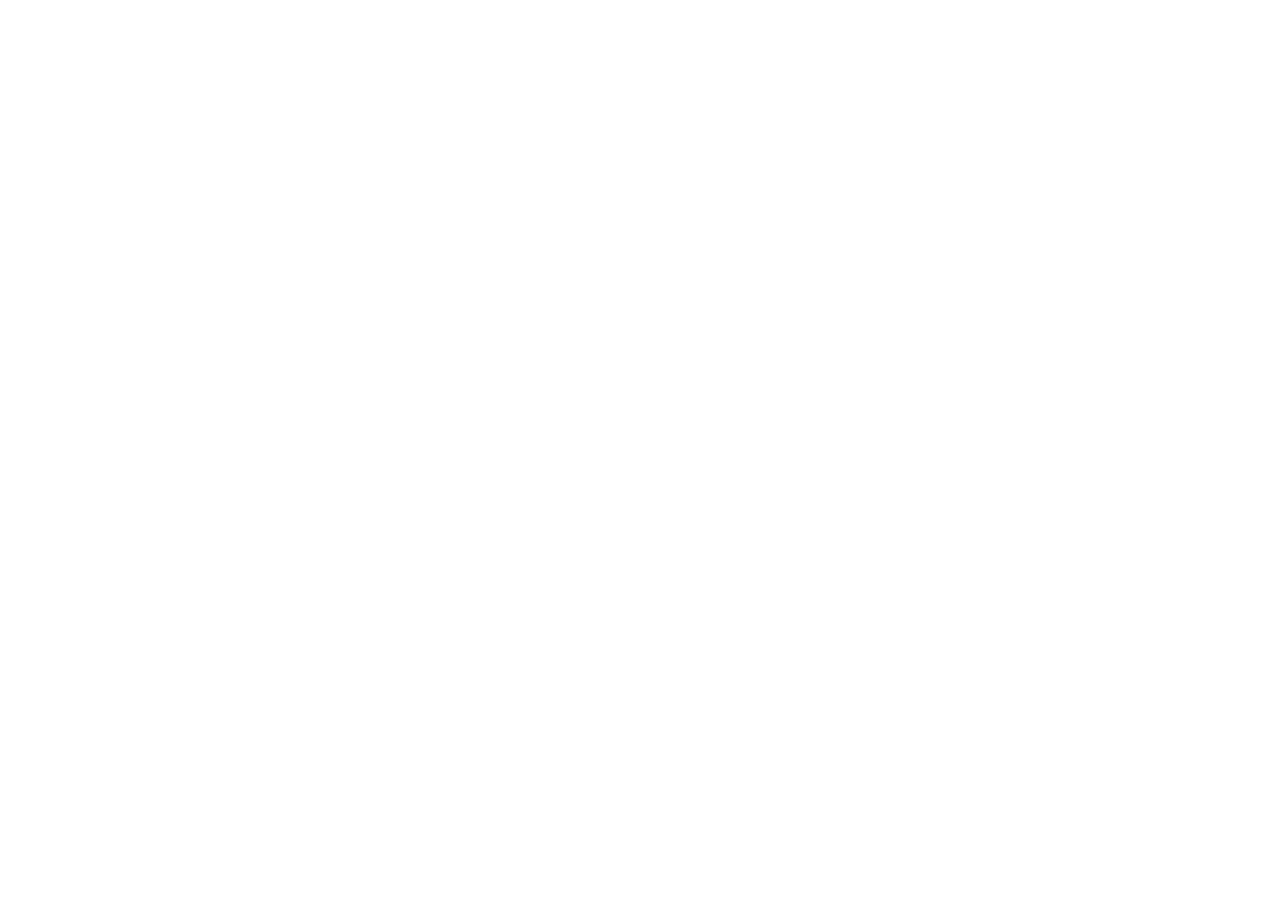
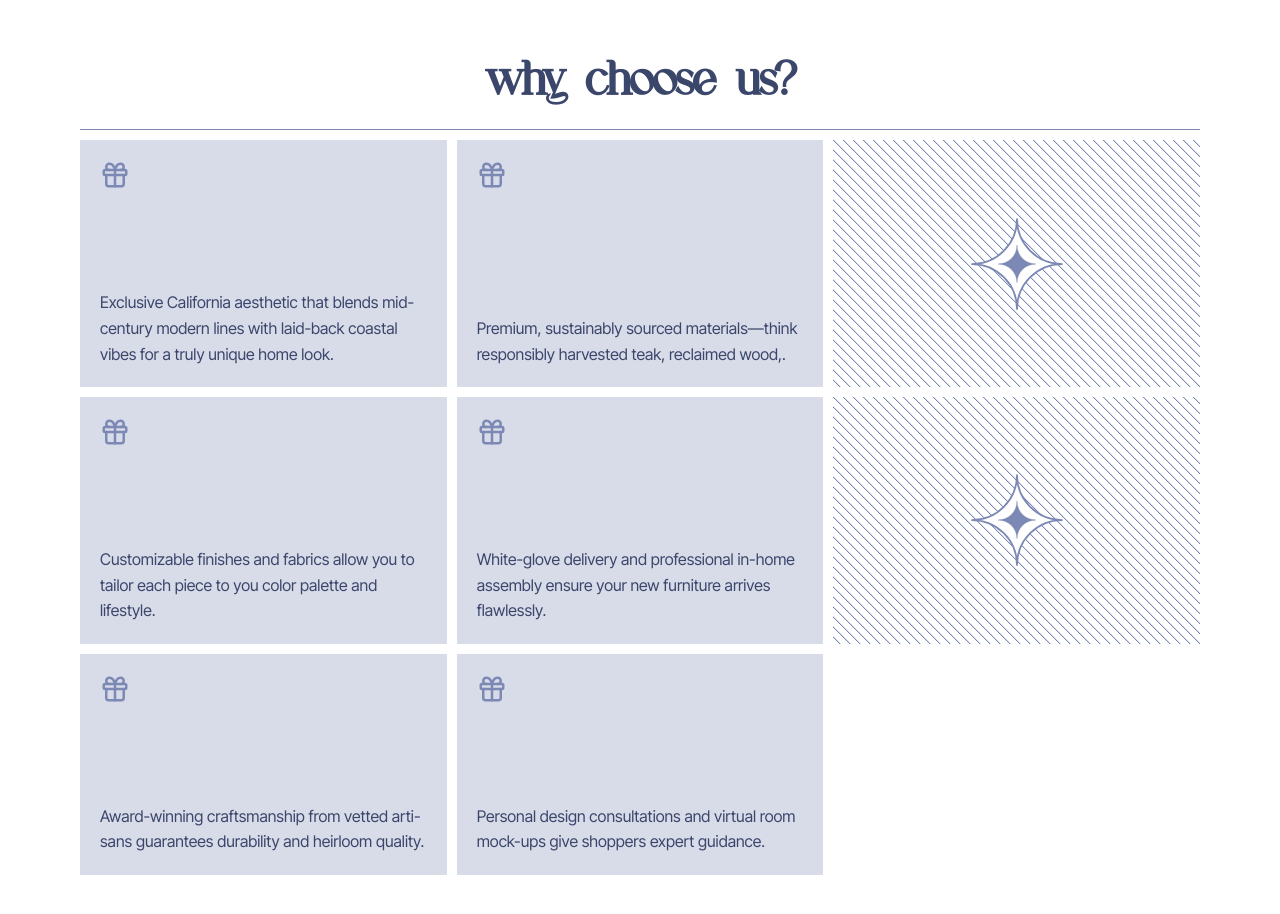
Before and after one commit to ChristianWare/shop-furniture, a Next.js app: page / in a window 1280 px wide. Shown: the part 960-1874 px from the top of the page. Before the commit the page ends 897 px from the top, so only its background shows below. Built offline with nearby package versions, Linux system fonts and the light colour scheme.

Commit message:
Reasons done

```diff
--- a/src/app/globals.css
+++ b/src/app/globals.css
@@ -2,6 +2,7 @@
   --gray: #b6c3cd;
   --blue: #3b466b;
   --blueii: #7d89b5;
+  --purple: #d8dbe8;
   --white: #ffffff;
 }
 
@@ -56,9 +57,9 @@
 }
 
 h2 {
-  font-size: 5.6rem;
+  font-size: 5rem;
   line-height: 85%;
-  letter-spacing: -1px;
+  letter-spacing: -2px;
 }
 
 h3 {
@@ -145,6 +146,11 @@
     font-size: 50%;
   }
 
+  h1 {
+    font-size: 12vw;
+    letter-spacing: -1px;
+  }
+
   /* h1 {
     font-size: 4rem;
   }
--- a/src/app/page.tsx
+++ b/src/app/page.tsx
@@ -1,9 +1,11 @@
 import Hero from "@/components/homePage/Hero/Hero";
+import Reasons from "@/components/homePage/Reasons/Reasons";
 
 export default function Home() {
   return (
     <main>
       <Hero />
+      <Reasons />
     </main>
   );
 }
--- a/src/components/homePage/Hero/Hero.module.css
+++ b/src/components/homePage/Hero/Hero.module.css
@@ -90,6 +90,15 @@
   }
 
   .copy {
-    width: 80%;
+    width: 100%;
   }
 }
+
+@media screen and (max-width: 568px) {
+
+  .shineBoxContainer, .shineBoxContainerii {
+    display: none;
+  }
+
+
+}
--- /dev/null
+++ b/src/components/homePage/Reasons/Reasons.module.css
@@ -0,0 +1,62 @@
+.heading {
+  color: var(--blue);
+  text-align: center;
+  margin-left: auto;
+  margin-right: auto;
+}
+
+.mapBox {
+  display: grid;
+  grid-template-columns: repeat(auto-fill, minmax(300px, 1fr));
+  grid-gap: 1rem;
+  margin-top: 3rem;
+  border-top: 1px solid var(--blueii);
+  padding-top: 1rem;
+}
+
+.card {
+  background-color: var(--purple);
+  display: flex;
+  flex-direction: column;
+  align-items: flex-start;
+  justify-content: space-between;
+  gap: 10rem;
+  padding: 2rem;
+  position: relative;
+}
+
+.card:nth-child(3),
+.card:nth-child(6) {
+  background-color: var(--white);
+  display: flex;
+  align-items: center;
+  justify-content: center;
+  gap: 0;
+  flex-direction: row;
+  height: 100%;
+  min-height: 160px;
+  background-image: repeating-linear-gradient(
+    45deg,
+    var(--blueii),
+    var(--white) 1px,
+    transparent 0,
+    transparent 50%
+  );
+  background-size: 10px 10px;
+}
+
+.icon {
+  width: 3rem;
+  height: 3rem;
+  color: var(--blueii);
+}
+
+.reason {
+  color: var(--blue);
+}
+
+@media screen and (max-width: 768px) {
+  .mapBox {
+    grid-template-columns: repeat(1, 1fr);
+  }
+}
--- /dev/null
+++ b/src/components/homePage/Reasons/Reasons.tsx
@@ -0,0 +1,76 @@
+import LayoutWrapper from "@/components/shared/LayoutWrapper";
+import styles from "./Reasons.module.css";
+import Gift from "../../../../public/icons/gift.svg";
+import ShineBox from "@/components/shared/ShineBox/ShineBox";
+
+const data = [
+  {
+    id: 1,
+    icon: <Gift className={styles.icon} />,
+    reason:
+      "Exclusive California aesthetic that blends mid-century modern lines with laid-back coastal vibes for a truly unique home look.",
+  },
+  {
+    id: 2,
+    icon: <Gift className={styles.icon} />,
+    reason:
+      "Premium, sustainably sourced materials—think responsibly harvested teak, reclaimed wood,.",
+  },
+  {
+    id: 2.1,
+    icon: <ShineBox />,
+  },
+  {
+    id: 3,
+    icon: <Gift className={styles.icon} />,
+    reason:
+      "Customizable finishes and fabrics allow you to tailor each piece to you color palette and lifestyle.",
+  },
+  {
+    id: 4,
+    icon: <Gift className={styles.icon} />,
+    reason:
+      "White-glove delivery and professional in-home assembly ensure your new furniture arrives flawlessly.",
+  },
+  {
+    id: 5.1,
+    icon: <ShineBox />,
+    reason: "",
+  },
+  {
+    id: 5,
+    icon: <Gift className={styles.icon} />,
+    reason:
+      "Award-winning craftsmanship from vetted artisans guarantees durability and heirloom quality.",
+  },
+  {
+    id: 6,
+    icon: <Gift className={styles.icon} />,
+    reason:
+      "Personal design consultations and virtual room mock-ups give shoppers expert guidance.",
+  },
+];
+
+export default function Reasons() {
+  return (
+    <section className={styles.container}>
+      <LayoutWrapper>
+        <div className={styles.content}>
+          <div className={styles.top}>
+            <h2 className={styles.heading}>why choose us?</h2>
+          </div>
+          <div className={styles.bottom}>
+            <div className={styles.mapBox}>
+              {data.map((x) => (
+                <div key={x.id} className={styles.card}>
+                  {x.icon}
+                  <p className={styles.reason}>{x.reason}</p>
+                </div>
+              ))}
+            </div>
+          </div>
+        </div>
+      </LayoutWrapper>
+    </section>
+  );
+}
--- a/src/components/shared/ShineBox/ShineBox.module.css
+++ b/src/components/shared/ShineBox/ShineBox.module.css
@@ -21,3 +21,15 @@
   height: 5rem;
   color: var(--blueii);
 }
+
+@media screen and (max-width: 968px) {
+  .outline {
+    width: 8rem;
+    height: 8rem;
+  }
+
+  .solid {
+    width: 3.5rem;
+    height: 3.5rem;
+  }
+}
```
Also changed, not shown: public/icons/gift.svg (added).
